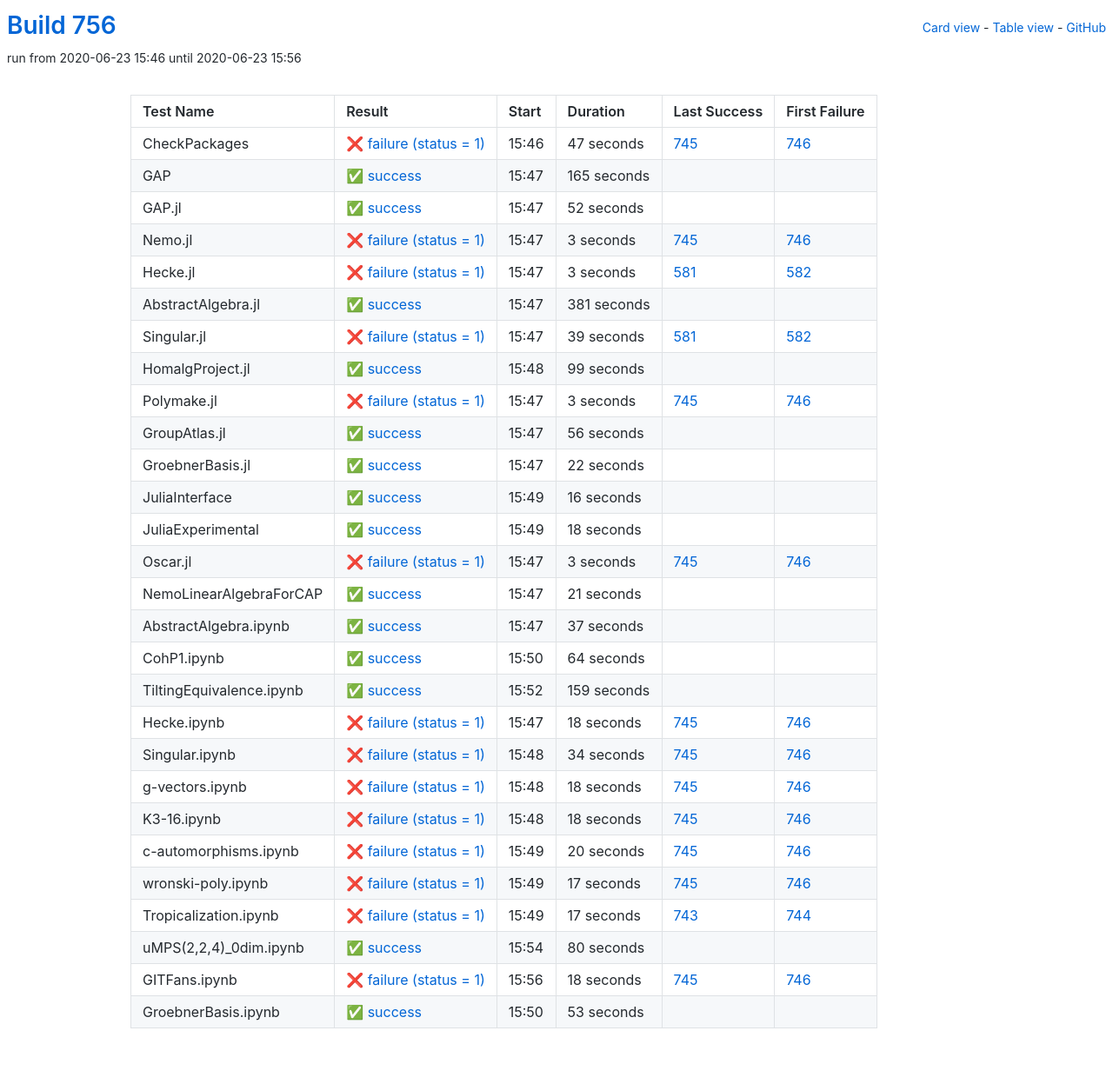
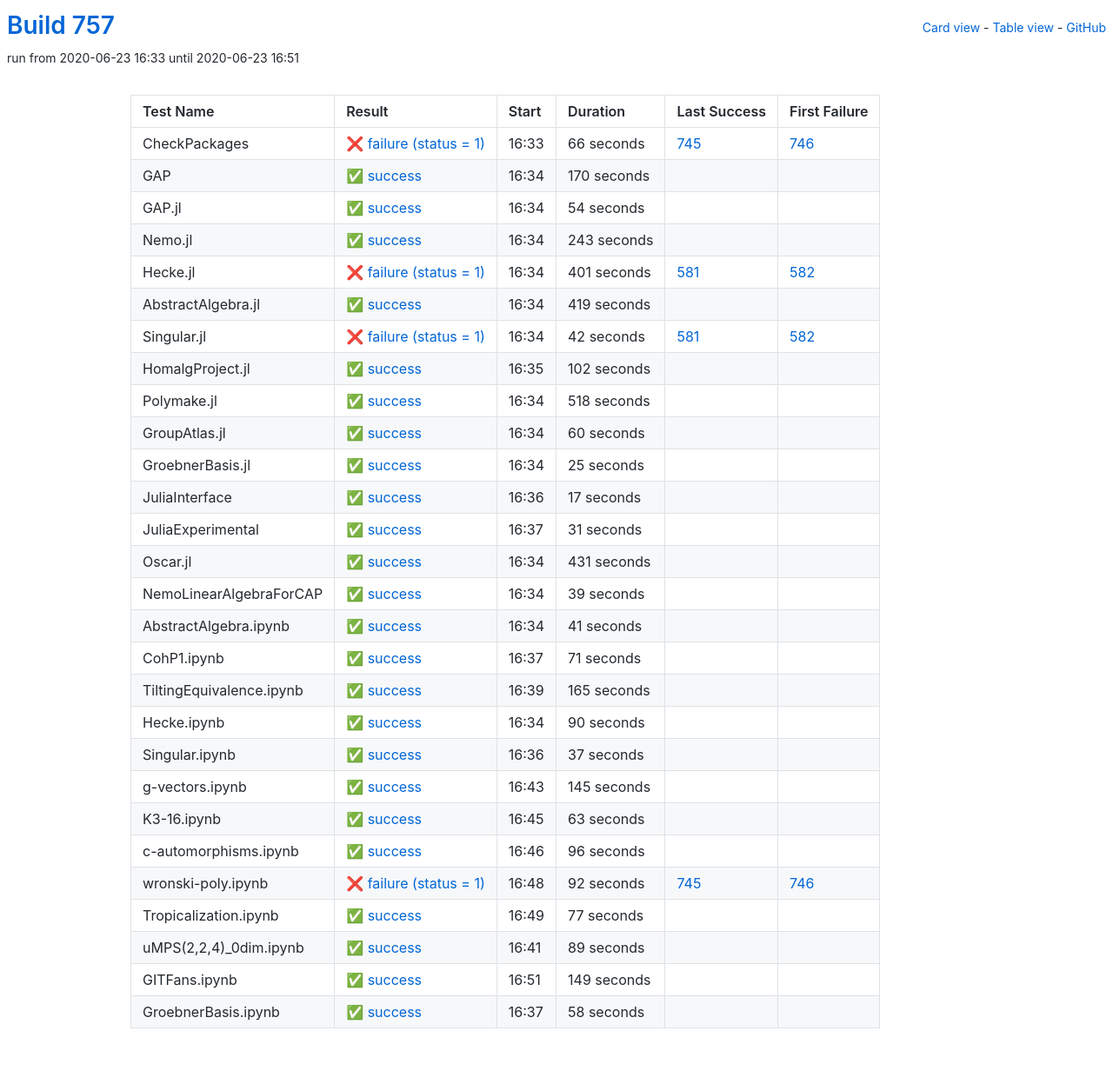
Before and after one commit to oscar-system/oscar-ci-status-1.4, a Jekyll site: the page built from table.html, in a window 1280 px wide. Shown: the whole page at 87% size. Built offline with Jekyll 4.4.1, drawn with Linux system fonts in a browser that asks for light colours.

Commit message:
Build #757

```diff
--- a/_data/ci.yml
+++ b/_data/ci.yml
@@ -1,6 +1,6 @@
 ---
-build: 756
-build_url: https://oscarci.mathematik.uni-kl.de/job/oscar-julia-1.4/756/
+build: 757
+build_url: https://oscarci.mathematik.uni-kl.de/job/oscar-julia-1.4/757/
 job: oscar-julia-1.4
 organization: oscar-system
 repo: oscar-ci-status-1.4
@@ -8,20 +8,212 @@ repourl: https://github.com/oscar-system/oscar-ci-status-1.4
 tests:
 - name: CheckPackages
   id: checkpackages
-  log: https://oscarci.mathematik.uni-kl.de/job/oscar-julia-1.4/756/artifact/logs/build-756/CheckPackages.log
-  start: 2020-06-23 15:46
+  log: https://oscarci.mathematik.uni-kl.de/job/oscar-julia-1.4/757/artifact/logs/build-757/CheckPackages.log
+  start: 2020-06-23 16:33
   success: false
   exitcode: 1
   status: failure
-  duration: 47
+  duration: 66
   last_success: 745
   last_success_url: https://oscarci.mathematik.uni-kl.de/job/oscar-julia-1.4/745/
   first_failure: 746
   first_failure_url: https://oscarci.mathematik.uni-kl.de/job/oscar-julia-1.4/746/
 - name: GAP
   id: gap
-  log: https://oscarci.mathematik.uni-kl.de/job/oscar-julia-1.4/756/artifact/logs/build-756/GAP.log
-  start: 2020-06-23 15:47
+  log: https://oscarci.mathematik.uni-kl.de/job/oscar-julia-1.4/757/artifact/logs/build-757/GAP.log
+  start: 2020-06-23 16:34
+  success: true
+  exitcode: 0
+  status: success
+  duration: 170
+  last_success: false
+  last_success_url:
+  first_failure: false
+  first_failure_url:
+- name: GAP.jl
+  id: gap-jl
+  log: https://oscarci.mathematik.uni-kl.de/job/oscar-julia-1.4/757/artifact/logs/build-757/GAP.jl.log
+  start: 2020-06-23 16:34
+  success: true
+  exitcode: 0
+  status: success
+  duration: 54
+  last_success: false
+  last_success_url:
+  first_failure: false
+  first_failure_url:
+- name: Nemo.jl
+  id: nemo-jl
+  log: https://oscarci.mathematik.uni-kl.de/job/oscar-julia-1.4/757/artifact/logs/build-757/Nemo.jl.log
+  start: 2020-06-23 16:34
+  success: true
+  exitcode: 0
+  status: success
+  duration: 243
+  last_success: false
+  last_success_url:
+  first_failure: false
+  first_failure_url:
+- name: Hecke.jl
+  id: hecke-jl
+  log: https://oscarci.mathematik.uni-kl.de/job/oscar-julia-1.4/757/artifact/logs/build-757/Hecke.jl.log
+  start: 2020-06-23 16:34
+  success: false
+  exitcode: 1
+  status: failure
+  duration: 401
+  last_success: 581
+  last_success_url: https://oscarci.mathematik.uni-kl.de/job/oscar-julia-1.4/581/
+  first_failure: 582
+  first_failure_url: https://oscarci.mathematik.uni-kl.de/job/oscar-julia-1.4/582/
+- name: AbstractAlgebra.jl
+  id: abstractalgebra-jl
+  log: https://oscarci.mathematik.uni-kl.de/job/oscar-julia-1.4/757/artifact/logs/build-757/AbstractAlgebra.jl.log
+  start: 2020-06-23 16:34
+  success: true
+  exitcode: 0
+  status: success
+  duration: 419
+  last_success: false
+  last_success_url:
+  first_failure: false
+  first_failure_url:
+- name: Singular.jl
+  id: singular-jl
+  log: https://oscarci.mathematik.uni-kl.de/job/oscar-julia-1.4/757/artifact/logs/build-757/Singular.jl.log
+  start: 2020-06-23 16:34
+  success: false
+  exitcode: 1
+  status: failure
+  duration: 42
+  last_success: 581
+  last_success_url: https://oscarci.mathematik.uni-kl.de/job/oscar-julia-1.4/581/
+  first_failure: 582
+  first_failure_url: https://oscarci.mathematik.uni-kl.de/job/oscar-julia-1.4/582/
+- name: HomalgProject.jl
+  id: homalgproject-jl
+  log: https://oscarci.mathematik.uni-kl.de/job/oscar-julia-1.4/757/artifact/logs/build-757/HomalgProject.jl.log
+  start: 2020-06-23 16:35
+  success: true
+  exitcode: 0
+  status: success
+  duration: 102
+  last_success: false
+  last_success_url:
+  first_failure: false
+  first_failure_url:
+- name: Polymake.jl
+  id: polymake-jl
+  log: https://oscarci.mathematik.uni-kl.de/job/oscar-julia-1.4/757/artifact/logs/build-757/Polymake.jl.log
+  start: 2020-06-23 16:34
+  success: true
+  exitcode: 0
+  status: success
+  duration: 518
+  last_success: false
+  last_success_url:
+  first_failure: false
+  first_failure_url:
+- name: GroupAtlas.jl
+  id: groupatlas-jl
+  log: https://oscarci.mathematik.uni-kl.de/job/oscar-julia-1.4/757/artifact/logs/build-757/GroupAtlas.jl.log
+  start: 2020-06-23 16:34
+  success: true
+  exitcode: 0
+  status: success
+  duration: 60
+  last_success: false
+  last_success_url:
+  first_failure: false
+  first_failure_url:
+- name: GroebnerBasis.jl
+  id: groebnerbasis-jl
+  log: https://oscarci.mathematik.uni-kl.de/job/oscar-julia-1.4/757/artifact/logs/build-757/GroebnerBasis.jl.log
+  start: 2020-06-23 16:34
+  success: true
+  exitcode: 0
+  status: success
+  duration: 25
+  last_success: false
+  last_success_url:
+  first_failure: false
+  first_failure_url:
+- name: JuliaInterface
+  id: juliainterface
+  log: https://oscarci.mathematik.uni-kl.de/job/oscar-julia-1.4/757/artifact/logs/build-757/JuliaInterface.log
+  start: 2020-06-23 16:36
+  success: true
+  exitcode: 0
+  status: success
+  duration: 17
+  last_success: false
+  last_success_url:
+  first_failure: false
+  first_failure_url:
+- name: JuliaExperimental
+  id: juliaexperimental
+  log: https://oscarci.mathematik.uni-kl.de/job/oscar-julia-1.4/757/artifact/logs/build-757/JuliaExperimental.log
+  start: 2020-06-23 16:37
+  success: true
+  exitcode: 0
+  status: success
+  duration: 31
+  last_success: false
+  last_success_url:
+  first_failure: false
+  first_failure_url:
+- name: Oscar.jl
+  id: oscar-jl
+  log: https://oscarci.mathematik.uni-kl.de/job/oscar-julia-1.4/757/artifact/logs/build-757/Oscar.jl.log
+  start: 2020-06-23 16:34
+  success: true
+  exitcode: 0
+  status: success
+  duration: 431
+  last_success: false
+  last_success_url:
+  first_failure: false
+  first_failure_url:
+- name: NemoLinearAlgebraForCAP
+  id: nemolinearalgebraforcap
+  log: https://oscarci.mathematik.uni-kl.de/job/oscar-julia-1.4/757/artifact/logs/build-757/NemoLinearAlgebraForCAP.log
+  start: 2020-06-23 16:34
+  success: true
+  exitcode: 0
+  status: success
+  duration: 39
+  last_success: false
+  last_success_url:
+  first_failure: false
+  first_failure_url:
+- name: AbstractAlgebra.ipynb
+  id: abstractalgebra-ipynb
+  log: https://oscarci.mathematik.uni-kl.de/job/oscar-julia-1.4/757/artifact/logs/build-757/AbstractAlgebra.ipynb.log
+  start: 2020-06-23 16:34
+  success: true
+  exitcode: 0
+  status: success
+  duration: 41
+  last_success: false
+  last_success_url:
+  first_failure: false
+  first_failure_url:
+- name: CohP1.ipynb
+  id: cohp1-ipynb
+  log: https://oscarci.mathematik.uni-kl.de/job/oscar-julia-1.4/757/artifact/logs/build-757/CohP1.ipynb.log
+  start: 2020-06-23 16:37
+  success: true
+  exitcode: 0
+  status: success
+  duration: 71
+  last_success: false
+  last_success_url:
+  first_failure: false
+  first_failure_url:
+- name: TiltingEquivalence.ipynb
+  id: tiltingequivalence-ipynb
+  log: https://oscarci.mathematik.uni-kl.de/job/oscar-julia-1.4/757/artifact/logs/build-757/TiltingEquivalence.ipynb.log
+  start: 2020-06-23 16:39
   success: true
   exitcode: 0
   status: success
@@ -30,166 +222,22 @@ tests:
   last_success_url:
   first_failure: false
   first_failure_url:
-- name: GAP.jl
-  id: gap-jl
-  log: https://oscarci.mathematik.uni-kl.de/job/oscar-julia-1.4/756/artifact/logs/build-756/GAP.jl.log
-  start: 2020-06-23 15:47
+- name: Hecke.ipynb
+  id: hecke-ipynb
+  log: https://oscarci.mathematik.uni-kl.de/job/oscar-julia-1.4/757/artifact/logs/build-757/Hecke.ipynb.log
+  start: 2020-06-23 16:34
   success: true
   exitcode: 0
   status: success
-  duration: 52
+  duration: 90
   last_success: false
   last_success_url:
   first_failure: false
   first_failure_url:
-- name: Nemo.jl
-  id: nemo-jl
-  log: https://oscarci.mathematik.uni-kl.de/job/oscar-julia-1.4/756/artifact/logs/build-756/Nemo.jl.log
-  start: 2020-06-23 15:47
-  success: false
-  exitcode: 1
-  status: failure
-  duration: 3
-  last_success: 745
-  last_success_url: https://oscarci.mathematik.uni-kl.de/job/oscar-julia-1.4/745/
-  first_failure: 746
-  first_failure_url: https://oscarci.mathematik.uni-kl.de/job/oscar-julia-1.4/746/
-- name: Hecke.jl
-  id: hecke-jl
-  log: https://oscarci.mathematik.uni-kl.de/job/oscar-julia-1.4/756/artifact/logs/build-756/Hecke.jl.log
-  start: 2020-06-23 15:47
-  success: false
-  exitcode: 1
-  status: failure
-  duration: 3
-  last_success: 581
-  last_success_url: https://oscarci.mathematik.uni-kl.de/job/oscar-julia-1.4/581/
-  first_failure: 582
-  first_failure_url: https://oscarci.mathematik.uni-kl.de/job/oscar-julia-1.4/582/
-- name: AbstractAlgebra.jl
-  id: abstractalgebra-jl
-  log: https://oscarci.mathematik.uni-kl.de/job/oscar-julia-1.4/756/artifact/logs/build-756/AbstractAlgebra.jl.log
-  start: 2020-06-23 15:47
-  success: true
-  exitcode: 0
-  status: success
-  duration: 381
-  last_success: false
-  last_success_url:
-  first_failure: false
-  first_failure_url:
-- name: Singular.jl
-  id: singular-jl
-  log: https://oscarci.mathematik.uni-kl.de/job/oscar-julia-1.4/756/artifact/logs/build-756/Singular.jl.log
-  start: 2020-06-23 15:47
-  success: false
-  exitcode: 1
-  status: failure
-  duration: 39
-  last_success: 581
-  last_success_url: https://oscarci.mathematik.uni-kl.de/job/oscar-julia-1.4/581/
-  first_failure: 582
-  first_failure_url: https://oscarci.mathematik.uni-kl.de/job/oscar-julia-1.4/582/
-- name: HomalgProject.jl
-  id: homalgproject-jl
-  log: https://oscarci.mathematik.uni-kl.de/job/oscar-julia-1.4/756/artifact/logs/build-756/HomalgProject.jl.log
-  start: 2020-06-23 15:48
-  success: true
-  exitcode: 0
-  status: success
-  duration: 99
-  last_success: false
-  last_success_url:
-  first_failure: false
-  first_failure_url:
-- name: Polymake.jl
-  id: polymake-jl
-  log: https://oscarci.mathematik.uni-kl.de/job/oscar-julia-1.4/756/artifact/logs/build-756/Polymake.jl.log
-  start: 2020-06-23 15:47
-  success: false
-  exitcode: 1
-  status: failure
-  duration: 3
-  last_success: 745
-  last_success_url: https://oscarci.mathematik.uni-kl.de/job/oscar-julia-1.4/745/
-  first_failure: 746
-  first_failure_url: https://oscarci.mathematik.uni-kl.de/job/oscar-julia-1.4/746/
-- name: GroupAtlas.jl
-  id: groupatlas-jl
-  log: https://oscarci.mathematik.uni-kl.de/job/oscar-julia-1.4/756/artifact/logs/build-756/GroupAtlas.jl.log
-  start: 2020-06-23 15:47
-  success: true
-  exitcode: 0
-  status: success
-  duration: 56
-  last_success: false
-  last_success_url:
-  first_failure: false
-  first_failure_url:
-- name: GroebnerBasis.jl
-  id: groebnerbasis-jl
-  log: https://oscarci.mathematik.uni-kl.de/job/oscar-julia-1.4/756/artifact/logs/build-756/GroebnerBasis.jl.log
-  start: 2020-06-23 15:47
-  success: true
-  exitcode: 0
-  status: success
-  duration: 22
-  last_success: false
-  last_success_url:
-  first_failure: false
-  first_failure_url:
-- name: JuliaInterface
-  id: juliainterface
-  log: https://oscarci.mathematik.uni-kl.de/job/oscar-julia-1.4/756/artifact/logs/build-756/JuliaInterface.log
-  start: 2020-06-23 15:49
-  success: true
-  exitcode: 0
-  status: success
-  duration: 16
-  last_success: false
-  last_success_url:
-  first_failure: false
-  first_failure_url:
-- name: JuliaExperimental
-  id: juliaexperimental
-  log: https://oscarci.mathematik.uni-kl.de/job/oscar-julia-1.4/756/artifact/logs/build-756/JuliaExperimental.log
-  start: 2020-06-23 15:49
-  success: true
-  exitcode: 0
-  status: success
-  duration: 18
-  last_success: false
-  last_success_url:
-  first_failure: false
-  first_failure_url:
-- name: Oscar.jl
-  id: oscar-jl
-  log: https://oscarci.mathematik.uni-kl.de/job/oscar-julia-1.4/756/artifact/logs/build-756/Oscar.jl.log
-  start: 2020-06-23 15:47
-  success: false
-  exitcode: 1
-  status: failure
-  duration: 3
-  last_success: 745
-  last_success_url: https://oscarci.mathematik.uni-kl.de/job/oscar-julia-1.4/745/
-  first_failure: 746
-  first_failure_url: https://oscarci.mathematik.uni-kl.de/job/oscar-julia-1.4/746/
-- name: NemoLinearAlgebraForCAP
-  id: nemolinearalgebraforcap
-  log: https://oscarci.mathematik.uni-kl.de/job/oscar-julia-1.4/756/artifact/logs/build-756/NemoLinearAlgebraForCAP.log
-  start: 2020-06-23 15:47
-  success: true
-  exitcode: 0
-  status: success
-  duration: 21
-  last_success: false
-  last_success_url:
-  first_failure: false
-  first_failure_url:
-- name: AbstractAlgebra.ipynb
-  id: abstractalgebra-ipynb
-  log: https://oscarci.mathematik.uni-kl.de/job/oscar-julia-1.4/756/artifact/logs/build-756/AbstractAlgebra.ipynb.log
-  start: 2020-06-23 15:47
+- name: Singular.ipynb
+  id: singular-ipynb
+  log: https://oscarci.mathematik.uni-kl.de/job/oscar-julia-1.4/757/artifact/logs/build-757/Singular.ipynb.log
+  start: 2020-06-23 16:36
   success: true
   exitcode: 0
   status: success
@@ -198,147 +246,99 @@ tests:
   last_success_url:
   first_failure: false
   first_failure_url:
-- name: CohP1.ipynb
-  id: cohp1-ipynb
-  log: https://oscarci.mathematik.uni-kl.de/job/oscar-julia-1.4/756/artifact/logs/build-756/CohP1.ipynb.log
-  start: 2020-06-23 15:50
+- name: g-vectors.ipynb
+  id: g-vectors-ipynb
+  log: https://oscarci.mathematik.uni-kl.de/job/oscar-julia-1.4/757/artifact/logs/build-757/g-vectors.ipynb.log
+  start: 2020-06-23 16:43
   success: true
   exitcode: 0
   status: success
-  duration: 64
+  duration: 145
   last_success: false
   last_success_url:
   first_failure: false
   first_failure_url:
-- name: TiltingEquivalence.ipynb
-  id: tiltingequivalence-ipynb
-  log: https://oscarci.mathematik.uni-kl.de/job/oscar-julia-1.4/756/artifact/logs/build-756/TiltingEquivalence.ipynb.log
-  start: 2020-06-23 15:52
+- name: K3-16.ipynb
+  id: k3-16-ipynb
+  log: https://oscarci.mathematik.uni-kl.de/job/oscar-julia-1.4/757/artifact/logs/build-757/K3-16.ipynb.log
+  start: 2020-06-23 16:45
   success: true
   exitcode: 0
   status: success
-  duration: 159
+  duration: 63
   last_success: false
   last_success_url:
   first_failure: false
   first_failure_url:
-- name: Hecke.ipynb
-  id: hecke-ipynb
-  log: https://oscarci.mathematik.uni-kl.de/job/oscar-julia-1.4/756/artifact/logs/build-756/Hecke.ipynb.log
-  start: 2020-06-23 15:47
+- name: c-automorphisms.ipynb
+  id: c-automorphisms-ipynb
+  log: https://oscarci.mathematik.uni-kl.de/job/oscar-julia-1.4/757/artifact/logs/build-757/c-automorphisms.ipynb.log
+  start: 2020-06-23 16:46
+  success: true
+  exitcode: 0
+  status: success
+  duration: 96
+  last_success: false
+  last_success_url:
+  first_failure: false
+  first_failure_url:
+- name: wronski-poly.ipynb
+  id: wronski-poly-ipynb
+  log: https://oscarci.mathematik.uni-kl.de/job/oscar-julia-1.4/757/artifact/logs/build-757/wronski-poly.ipynb.log
+  start: 2020-06-23 16:48
   success: false
   exitcode: 1
   status: failure
-  duration: 18
-  last_success: 745
-  last_success_url: https://oscarci.mathematik.uni-kl.de/job/oscar-julia-1.4/745/
-  first_failure: 746
-  first_failure_url: https://oscarci.mathematik.uni-kl.de/job/oscar-julia-1.4/746/
-- name: Singular.ipynb
-  id: singular-ipynb
-  log: https://oscarci.mathematik.uni-kl.de/job/oscar-julia-1.4/756/artifact/logs/build-756/Singular.ipynb.log
-  start: 2020-06-23 15:48
-  success: false
-  exitcode: 1
-  status: failure
-  duration: 34
-  last_success: 745
-  last_success_url: https://oscarci.mathematik.uni-kl.de/job/oscar-julia-1.4/745/
-  first_failure: 746
-  first_failure_url: https://oscarci.mathematik.uni-kl.de/job/oscar-julia-1.4/746/
-- name: g-vectors.ipynb
-  id: g-vectors-ipynb
-  log: https://oscarci.mathematik.uni-kl.de/job/oscar-julia-1.4/756/artifact/logs/build-756/g-vectors.ipynb.log
-  start: 2020-06-23 15:48
-  success: false
-  exitcode: 1
-  status: failure
-  duration: 18
-  last_success: 745
-  last_success_url: https://oscarci.mathematik.uni-kl.de/job/oscar-julia-1.4/745/
-  first_failure: 746
-  first_failure_url: https://oscarci.mathematik.uni-kl.de/job/oscar-julia-1.4/746/
-- name: K3-16.ipynb
-  id: k3-16-ipynb
-  log: https://oscarci.mathematik.uni-kl.de/job/oscar-julia-1.4/756/artifact/logs/build-756/K3-16.ipynb.log
-  start: 2020-06-23 15:48
-  success: false
-  exitcode: 1
-  status: failure
-  duration: 18
-  last_success: 745
-  last_success_url: https://oscarci.mathematik.uni-kl.de/job/oscar-julia-1.4/745/
-  first_failure: 746
-  first_failure_url: https://oscarci.mathematik.uni-kl.de/job/oscar-julia-1.4/746/
-- name: c-automorphisms.ipynb
-  id: c-automorphisms-ipynb
-  log: https://oscarci.mathematik.uni-kl.de/job/oscar-julia-1.4/756/artifact/logs/build-756/c-automorphisms.ipynb.log
-  start: 2020-06-23 15:49
-  success: false
-  exitcode: 1
-  status: failure
-  duration: 20
-  last_success: 745
-  last_success_url: https://oscarci.mathematik.uni-kl.de/job/oscar-julia-1.4/745/
-  first_failure: 746
-  first_failure_url: https://oscarci.mathematik.uni-kl.de/job/oscar-julia-1.4/746/
-- name: wronski-poly.ipynb
-  id: wronski-poly-ipynb
-  log: https://oscarci.mathematik.uni-kl.de/job/oscar-julia-1.4/756/artifact/logs/build-756/wronski-poly.ipynb.log
-  start: 2020-06-23 15:49
-  success: false
-  exitcode: 1
-  status: failure
-  duration: 17
+  duration: 92
   last_success: 745
   last_success_url: https://oscarci.mathematik.uni-kl.de/job/oscar-julia-1.4/745/
   first_failure: 746
   first_failure_url: https://oscarci.mathematik.uni-kl.de/job/oscar-julia-1.4/746/
 - name: Tropicalization.ipynb
   id: tropicalization-ipynb
-  log: https://oscarci.mathematik.uni-kl.de/job/oscar-julia-1.4/756/artifact/logs/build-756/Tropicalization.ipynb.log
-  start: 2020-06-23 15:49
-  success: false
-  exitcode: 1
-  status: failure
-  duration: 17
-  last_success: 743
-  last_success_url: https://oscarci.mathematik.uni-kl.de/job/oscar-julia-1.4/743/
-  first_failure: 744
-  first_failure_url: https://oscarci.mathematik.uni-kl.de/job/oscar-julia-1.4/744/
-- name: uMPS(2,2,4)_0dim.ipynb
-  id: umps-2-2-4-0dim-ipynb
-  log: https://oscarci.mathematik.uni-kl.de/job/oscar-julia-1.4/756/artifact/logs/build-756/uMPS-2-2-4-_0dim.ipynb.log
-  start: 2020-06-23 15:54
+  log: https://oscarci.mathematik.uni-kl.de/job/oscar-julia-1.4/757/artifact/logs/build-757/Tropicalization.ipynb.log
+  start: 2020-06-23 16:49
   success: true
   exitcode: 0
   status: success
-  duration: 80
+  duration: 77
+  last_success: false
+  last_success_url:
+  first_failure: false
+  first_failure_url:
+- name: uMPS(2,2,4)_0dim.ipynb
+  id: umps-2-2-4-0dim-ipynb
+  log: https://oscarci.mathematik.uni-kl.de/job/oscar-julia-1.4/757/artifact/logs/build-757/uMPS-2-2-4-_0dim.ipynb.log
+  start: 2020-06-23 16:41
+  success: true
+  exitcode: 0
+  status: success
+  duration: 89
   last_success: false
   last_success_url:
   first_failure: false
   first_failure_url:
 - name: GITFans.ipynb
   id: gitfans-ipynb
-  log: https://oscarci.mathematik.uni-kl.de/job/oscar-julia-1.4/756/artifact/logs/build-756/GITFans.ipynb.log
-  start: 2020-06-23 15:56
-  success: false
-  exitcode: 1
-  status: failure
-  duration: 18
-  last_success: 745
-  last_success_url: https://oscarci.mathematik.uni-kl.de/job/oscar-julia-1.4/745/
-  first_failure: 746
-  first_failure_url: https://oscarci.mathematik.uni-kl.de/job/oscar-julia-1.4/746/
-- name: GroebnerBasis.ipynb
-  id: groebnerbasis-ipynb
-  log: https://oscarci.mathematik.uni-kl.de/job/oscar-julia-1.4/756/artifact/logs/build-756/GroebnerBasis.ipynb.log
-  start: 2020-06-23 15:50
+  log: https://oscarci.mathematik.uni-kl.de/job/oscar-julia-1.4/757/artifact/logs/build-757/GITFans.ipynb.log
+  start: 2020-06-23 16:51
   success: true
   exitcode: 0
   status: success
-  duration: 53
+  duration: 149
   last_success: false
   last_success_url:
   first_failure: false
   first_failure_url:
+- name: GroebnerBasis.ipynb
+  id: groebnerbasis-ipynb
+  log: https://oscarci.mathematik.uni-kl.de/job/oscar-julia-1.4/757/artifact/logs/build-757/GroebnerBasis.ipynb.log
+  start: 2020-06-23 16:37
+  success: true
+  exitcode: 0
+  status: success
+  duration: 58
+  last_success: false
+  last_success_url:
+  first_failure: false
+  first_failure_url:
```
Also changed, not shown: README.md.
